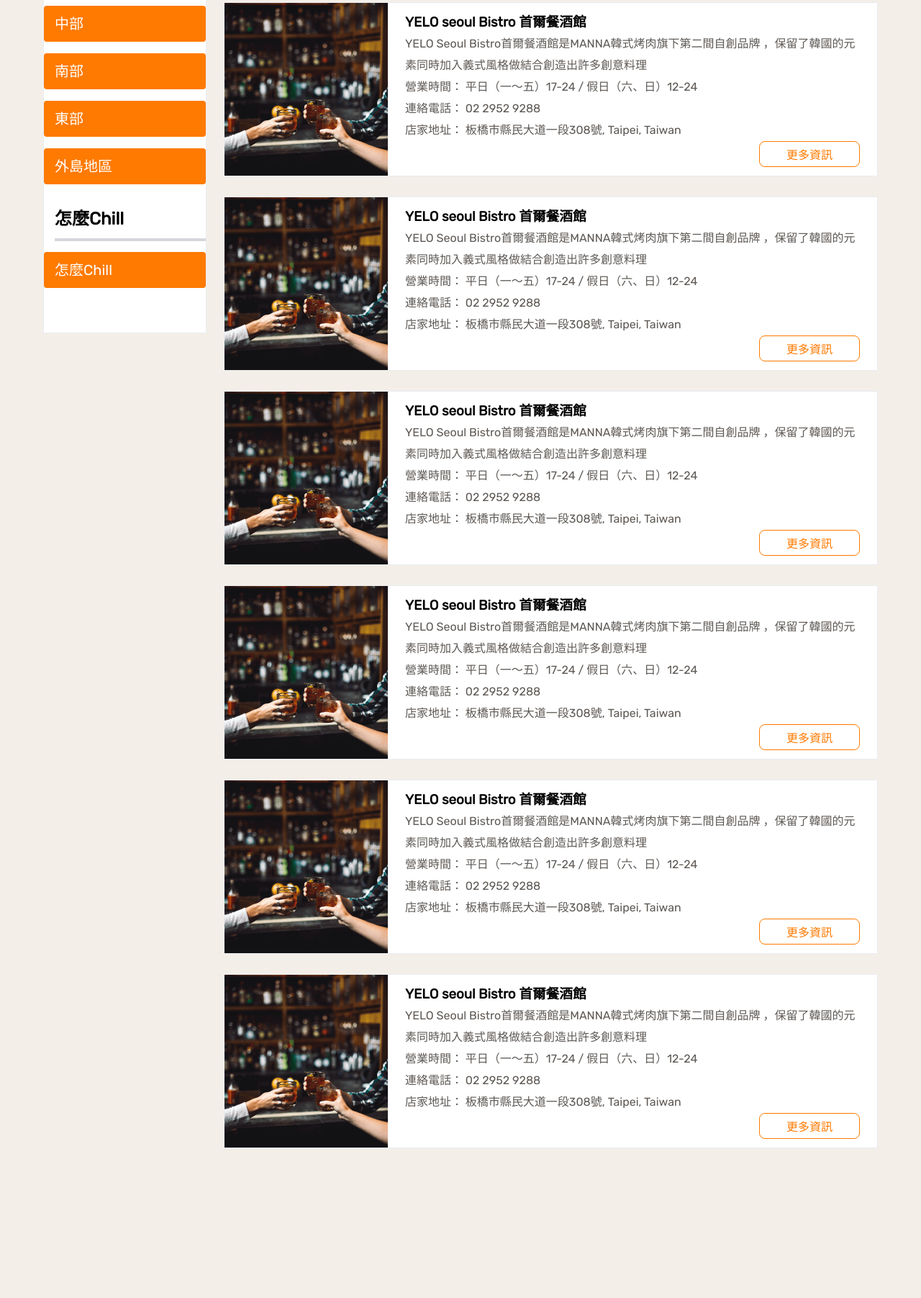
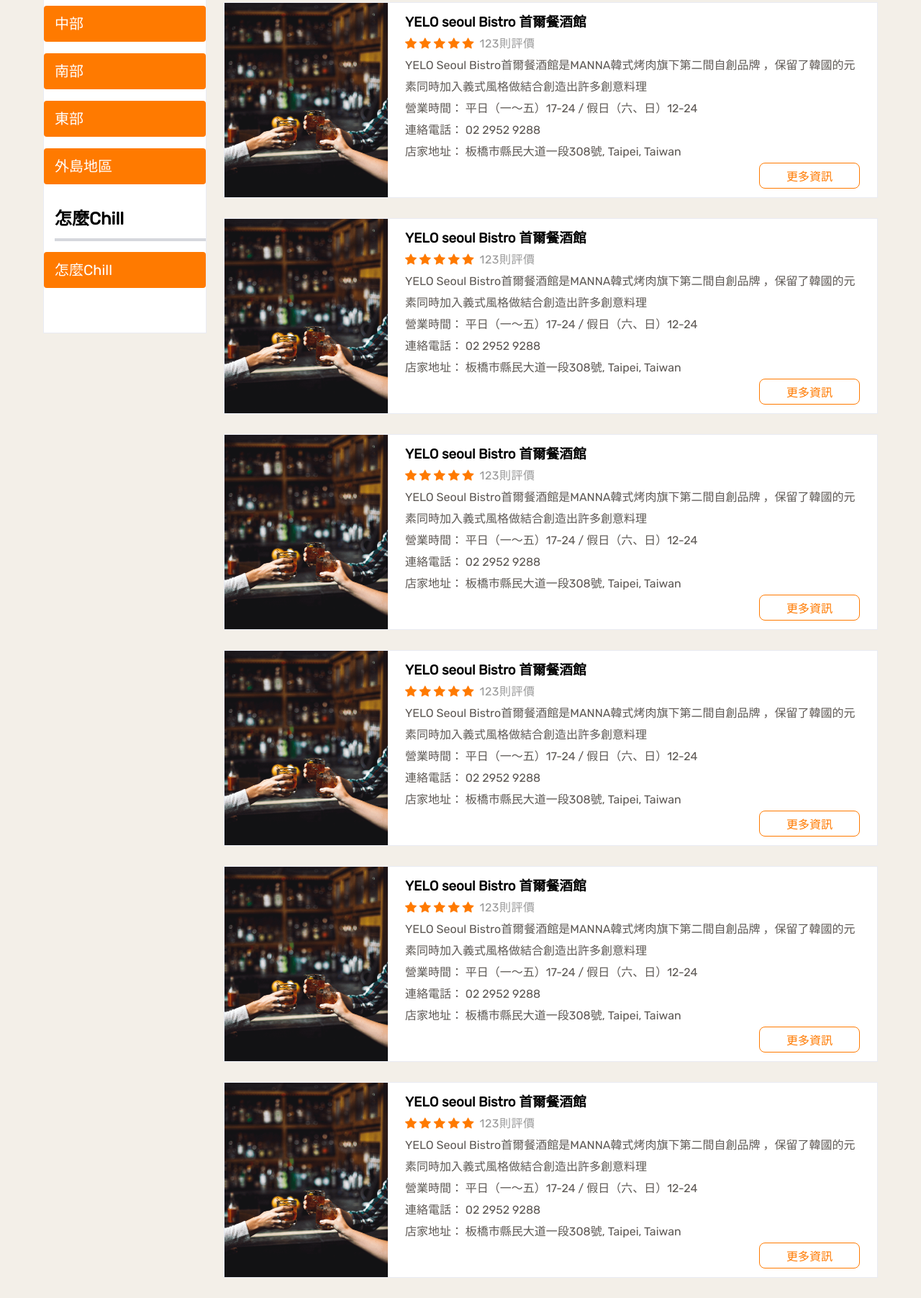
Before and after one commit to ImOgg/hahaha, a plain HTML site: page 呵糗/search/search_nologin.html in a window 1280 px wide. Shown: the part 337-2140 px from the top of the page at 72% size. Before the commit the page ends 1960 px from the top, so only its background shows below. Drawn offline with nearby package versions, Linux system fonts and the light colour scheme.

Commit message:
2022 11/24 1842

```diff
--- a/呵糗/final/header/header.css
+++ b/呵糗/final/header/header.css
@@ -8,7 +8,7 @@
 }
 
 body {
-	font-family: Rubik, Arial, Helvetica, "微軟正黑體", sans-serif;
+	font-family: Rubik, "微軟正黑體", sans-serif;
 	background: #f3efe8;
 	margin: auto;
 	font-size: 16px;
--- a/呵糗/search/search_nologin.html
+++ b/呵糗/search/search_nologin.html
@@ -343,6 +343,14 @@
                     <div class="search_card_img"></div>
                     <div class="search_card_info">
                         <h3>YELO seoul Bistro 首爾餐酒館</h3>
+                        <p class="want_chill_star">
+                            <i class="bi bi-star-fill"></i>
+                            <i class="bi bi-star-fill"></i>
+                            <i class="bi bi-star-fill"></i>
+                            <i class="bi bi-star-fill"></i>
+                            <i class="bi bi-star-fill"></i>
+                            <span>123則評價</span>
+                        </p>
                         <p>YELO Seoul Bistro首爾餐酒館是MANNA韓式烤肉旗下第二間自創品牌
                         ，保留了韓國的元素同時加入義式風格做結合創造出許多創意料理</p>
                         <p>營業時間：
@@ -352,14 +360,24 @@
                             02 2952 9288</p>
                         <p>店家地址：
                             板橋市縣民大道一段308號, Taipei, Taiwan</p>
+                            <a href="./search_info.html">
                                 <div><button class="see_more">更多資訊</button></div>
+                            </a>
+
                     </div>
                 </div>
-
-                <div class="search_card" data-aos="fade-left">
+                <div class="search_card" data-aos="fade-right">
                     <div class="search_card_img"></div>
                     <div class="search_card_info">
                         <h3>YELO seoul Bistro 首爾餐酒館</h3>
+                        <p class="want_chill_star">
+                            <i class="bi bi-star-fill"></i>
+                            <i class="bi bi-star-fill"></i>
+                            <i class="bi bi-star-fill"></i>
+                            <i class="bi bi-star-fill"></i>
+                            <i class="bi bi-star-fill"></i>
+                            <span>123則評價</span>
+                        </p>
                         <p>YELO Seoul Bistro首爾餐酒館是MANNA韓式烤肉旗下第二間自創品牌
                         ，保留了韓國的元素同時加入義式風格做結合創造出許多創意料理</p>
                         <p>營業時間：
@@ -369,14 +387,24 @@
                             02 2952 9288</p>
                         <p>店家地址：
                             板橋市縣民大道一段308號, Taipei, Taiwan</p>
+                            <a href="./search_info.html">
                                 <div><button class="see_more">更多資訊</button></div>
+                            </a>
+
                     </div>
                 </div>
-
                 <div class="search_card" data-aos="fade-right">
                     <div class="search_card_img"></div>
                     <div class="search_card_info">
                         <h3>YELO seoul Bistro 首爾餐酒館</h3>
+                        <p class="want_chill_star">
+                            <i class="bi bi-star-fill"></i>
+                            <i class="bi bi-star-fill"></i>
+                            <i class="bi bi-star-fill"></i>
+                            <i class="bi bi-star-fill"></i>
+                            <i class="bi bi-star-fill"></i>
+                            <span>123則評價</span>
+                        </p>
                         <p>YELO Seoul Bistro首爾餐酒館是MANNA韓式烤肉旗下第二間自創品牌
                         ，保留了韓國的元素同時加入義式風格做結合創造出許多創意料理</p>
                         <p>營業時間：
@@ -386,14 +414,24 @@
                             02 2952 9288</p>
                         <p>店家地址：
                             板橋市縣民大道一段308號, Taipei, Taiwan</p>
+                            <a href="./search_info.html">
                                 <div><button class="see_more">更多資訊</button></div>
+                            </a>
+
                     </div>
                 </div>
-
-                <div class="search_card" data-aos="fade-left">
+                <div class="search_card" data-aos="fade-right">
                     <div class="search_card_img"></div>
                     <div class="search_card_info">
                         <h3>YELO seoul Bistro 首爾餐酒館</h3>
+                        <p class="want_chill_star">
+                            <i class="bi bi-star-fill"></i>
+                            <i class="bi bi-star-fill"></i>
+                            <i class="bi bi-star-fill"></i>
+                            <i class="bi bi-star-fill"></i>
+                            <i class="bi bi-star-fill"></i>
+                            <span>123則評價</span>
+                        </p>
                         <p>YELO Seoul Bistro首爾餐酒館是MANNA韓式烤肉旗下第二間自創品牌
                         ，保留了韓國的元素同時加入義式風格做結合創造出許多創意料理</p>
                         <p>營業時間：
@@ -403,14 +441,24 @@
                             02 2952 9288</p>
                         <p>店家地址：
                             板橋市縣民大道一段308號, Taipei, Taiwan</p>
+                            <a href="./search_info.html">
                                 <div><button class="see_more">更多資訊</button></div>
+                            </a>
+
                     </div>
                 </div>
-
                 <div class="search_card" data-aos="fade-right">
                     <div class="search_card_img"></div>
                     <div class="search_card_info">
                         <h3>YELO seoul Bistro 首爾餐酒館</h3>
+                        <p class="want_chill_star">
+                            <i class="bi bi-star-fill"></i>
+                            <i class="bi bi-star-fill"></i>
+                            <i class="bi bi-star-fill"></i>
+                            <i class="bi bi-star-fill"></i>
+                            <i class="bi bi-star-fill"></i>
+                            <span>123則評價</span>
+                        </p>
                         <p>YELO Seoul Bistro首爾餐酒館是MANNA韓式烤肉旗下第二間自創品牌
                         ，保留了韓國的元素同時加入義式風格做結合創造出許多創意料理</p>
                         <p>營業時間：
@@ -420,14 +468,24 @@
                             02 2952 9288</p>
                         <p>店家地址：
                             板橋市縣民大道一段308號, Taipei, Taiwan</p>
+                            <a href="./search_info.html">
                                 <div><button class="see_more">更多資訊</button></div>
+                            </a>
+
                     </div>
                 </div>
-
-                <div class="search_card" data-aos="fade-left">
+                <div class="search_card" data-aos="fade-right">
                     <div class="search_card_img"></div>
                     <div class="search_card_info">
                         <h3>YELO seoul Bistro 首爾餐酒館</h3>
+                        <p class="want_chill_star">
+                            <i class="bi bi-star-fill"></i>
+                            <i class="bi bi-star-fill"></i>
+                            <i class="bi bi-star-fill"></i>
+                            <i class="bi bi-star-fill"></i>
+                            <i class="bi bi-star-fill"></i>
+                            <span>123則評價</span>
+                        </p>
                         <p>YELO Seoul Bistro首爾餐酒館是MANNA韓式烤肉旗下第二間自創品牌
                         ，保留了韓國的元素同時加入義式風格做結合創造出許多創意料理</p>
                         <p>營業時間：
@@ -437,7 +495,10 @@
                             02 2952 9288</p>
                         <p>店家地址：
                             板橋市縣民大道一段308號, Taipei, Taiwan</p>
+                            <a href="./search_info.html">
                                 <div><button class="see_more">更多資訊</button></div>
+                            </a>
+
                     </div>
                 </div>
             </div>
--- a/呵糗/settle_up/single.css
+++ b/呵糗/settle_up/single.css
@@ -153,7 +153,7 @@
 }
 
 .paymoney {
-	font-size: 36px;
+	font-size: 32px;
 	text-align: right;
 }
 
```
Also changed, not shown: 呵糗/account/account.css (+12 -11 lines), 呵糗/index.html (+1 -1 lines), 呵糗/index_login.html (+1 -1 lines), 呵糗/search/search_login.html (+68 -54 lines), 呵糗/all.css, 呵糗/images/robson-hatsukami-morgan-r8hw4Zs38zo-unsplash.jpg (added), 1 other file. Lines whose indentation alone changed are shown as unchanged.
